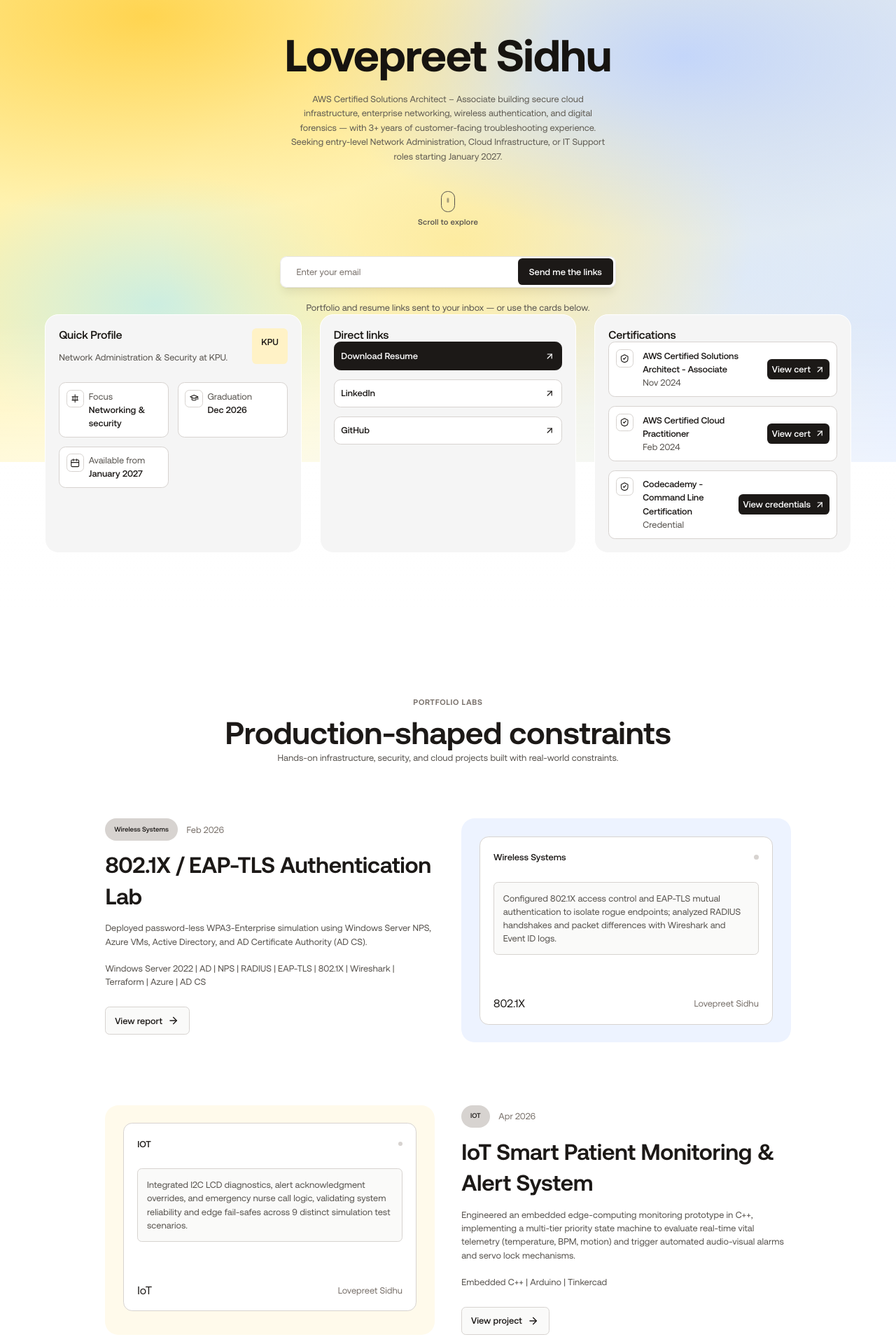
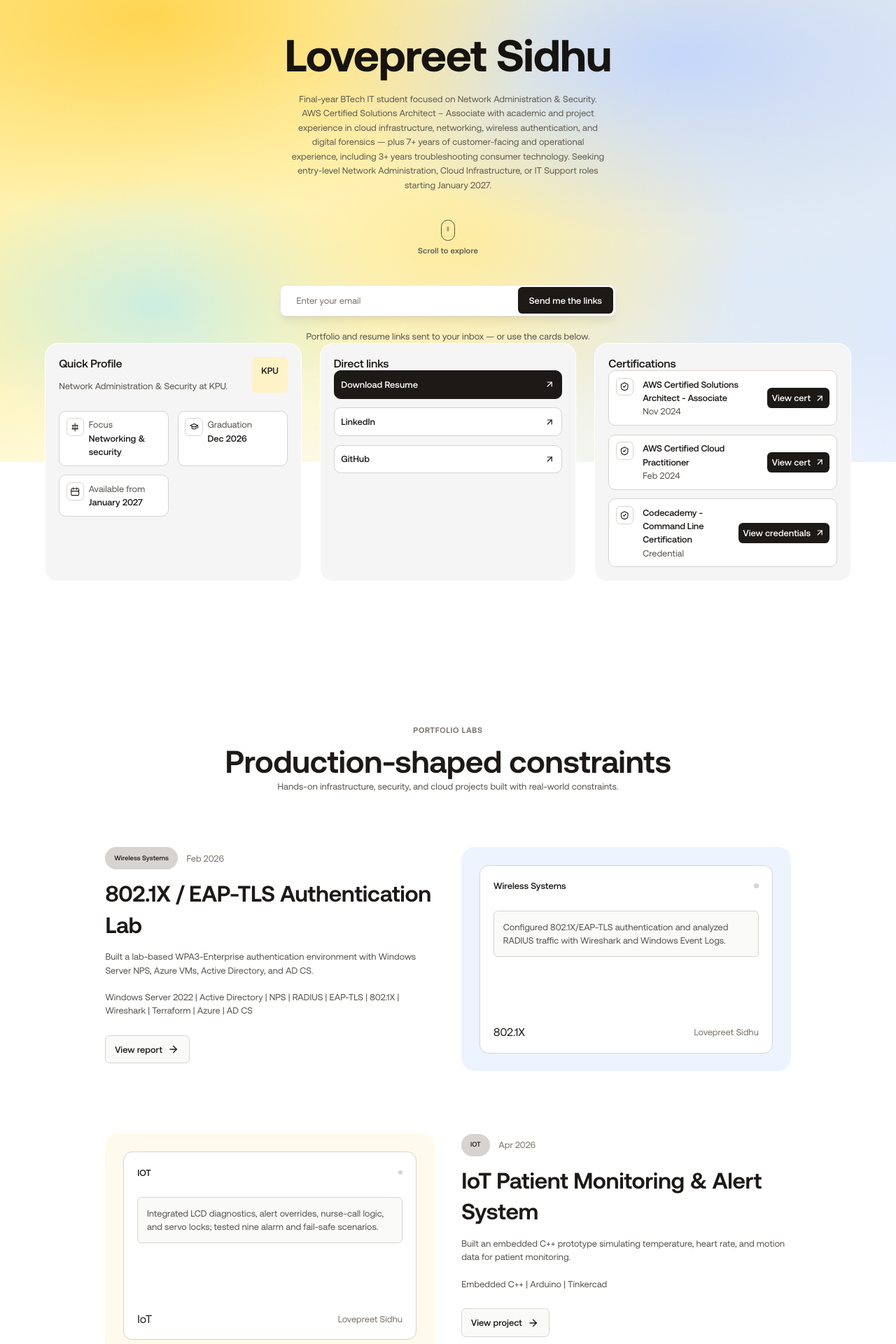
Before and after one commit to lovesidhuy/portfoliowebsite, a React (Vite) app: page / in a window 1280 px wide. Shown: the part 140-2060 px from the top of the page at 70% size. Built offline with nearby package versions, Linux system fonts and the light colour scheme.

Commit message:
Update content to latest resume, replace resume PDF, remove work experience from both portfolios

```diff
--- a/src/components/Experience.jsx
+++ b/src/components/Experience.jsx
@@ -3,9 +3,9 @@ import React from 'react'
 const volunteer = [
   {
     id: 1,
-    title: 'Support Volunteer',
-    company: 'Cystic Fibrosis Canada',
-    period: 'May 2025',
+    title: 'Event Support Volunteer',
+    company: 'Cystic Fibrosis Canada Foundation',
+    period: 'May 2025 · Burnaby, BC',
     bullets: ['Supported logistics coordination and participant assistance at fundraising events.'],
   },
 ]
@@ -15,7 +15,7 @@ function Experience() {
     <section id="experience" className="lg-px-0 bg-base px-2 py-20" data-analytics-section="experience">
       <section>
         <h2 className="font-aeonik font-normal text-rebranding-h2-mobile lg:text-rebranding-h2 text-center text-heading-primary">
-          Experience, education, and proof points
+          Education, certifications, and proof points
         </h2>
         <div className="mt-2 md:mt-8">
           <div className="grid grid-cols-1 justify-items-center gap-2">
--- a/src/components/Footer.jsx
+++ b/src/components/Footer.jsx
@@ -19,7 +19,7 @@ function Footer() {
             <li><span className="mb-2 block font-semibold text-[#79716b]">Portfolio</span></li>
             <li><a className="inline-flex items-center justify-center space-x-0.5 text-body-l text-link-default hover:text-link-hover focus:text-link-hover cursor-pointer font-medium !text-[#1C1917]" href="#projects" data-analytics="nav" data-analytics-label="projects">Projects</a></li>
             <li><a className="inline-flex items-center justify-center space-x-0.5 text-body-l text-link-default hover:text-link-hover focus:text-link-hover cursor-pointer font-medium !text-[#1C1917]" href="#skills" data-analytics="nav" data-analytics-label="skills">Skills</a></li>
-            <li><a className="inline-flex items-center justify-center space-x-0.5 text-body-l text-link-default hover:text-link-hover focus:text-link-hover cursor-pointer font-medium !text-[#1C1917]" href="#experience" data-analytics="nav" data-analytics-label="experience">Experience</a></li>
+            <li><a className="inline-flex items-center justify-center space-x-0.5 text-body-l text-link-default hover:text-link-hover focus:text-link-hover cursor-pointer font-medium !text-[#1C1917]" href="#experience" data-analytics="nav" data-analytics-label="experience">Education</a></li>
             <li><a className="inline-flex items-center justify-center space-x-0.5 text-body-l text-link-default hover:text-link-hover focus:text-link-hover cursor-pointer font-medium !text-[#1C1917]" href={siteUrls.legacyPortfolio} target="_blank" rel="noopener noreferrer" data-analytics="outbound" data-analytics-label="legacy_portfolio_footer_nav">Old portfolio</a></li>
           </ul>
           <ul>
--- a/src/components/Header.jsx
+++ b/src/components/Header.jsx
@@ -14,7 +14,7 @@ function Header({ isMenuOpen, setIsMenuOpen, isScrolled, activeSection = 'about'
     { id: 'about', label: 'About', href: '#top' },
     { id: 'projects', label: 'Projects', href: '#projects' },
     { id: 'skills', label: 'Skills', href: '#skills' },
-    { id: 'experience', label: 'Experience', href: '#experience' },
+    { id: 'experience', label: 'Education', href: '#experience' },
     { id: 'resume_request', label: 'Get links', href: '#contact' },
   ]
 
--- a/src/components/Hero.jsx
+++ b/src/components/Hero.jsx
@@ -84,11 +84,12 @@ function Hero() {
           <span className="whitespace-nowrap"> Sidhu</span>
         </h1>
         <p className="max-w-[60ch] px-2 text-center text-[18px] md:text-[20px] font-normal leading-[28px] md:leading-[32px]">
-          AWS Certified Solutions Architect – Associate building secure cloud
-          infrastructure, enterprise networking, wireless authentication, and digital
-          forensics — with 3+ years of customer-facing troubleshooting experience. Seeking
-          entry-level Network Administration, Cloud Infrastructure, or IT Support roles
-          starting January 2027.
+          Final-year BTech IT student focused on Network Administration &amp; Security. AWS
+          Certified Solutions Architect – Associate with academic and project experience in
+          cloud infrastructure, networking, wireless authentication, and digital forensics —
+          plus 7+ years of customer-facing and operational experience, including 3+ years
+          troubleshooting consumer technology. Seeking entry-level Network Administration,
+          Cloud Infrastructure, or IT Support roles starting January 2027.
         </p>
         <a
           href="#projects"
--- a/src/components/Projects.jsx
+++ b/src/components/Projects.jsx
@@ -15,24 +15,24 @@ const projects = [
     date: 'Feb 2026',
     course: 'Wireless Systems',
     featured: true,
-    stack: 'Windows Server 2022 | AD | NPS | RADIUS | EAP-TLS | 802.1X | Wireshark | Terraform | Azure | AD CS',
+    stack: 'Windows Server 2022 | Active Directory | NPS | RADIUS | EAP-TLS | 802.1X | Wireshark | Terraform | Azure | AD CS',
     bullets: [
-      'Deployed password-less WPA3-Enterprise simulation using Windows Server NPS, Azure VMs, Active Directory, and AD Certificate Authority (AD CS).',
-      'Configured 802.1X access control and EAP-TLS mutual authentication to isolate rogue endpoints; analyzed RADIUS handshakes and packet differences with Wireshark and Event ID logs.',
+      'Built a lab-based WPA3-Enterprise authentication environment with Windows Server NPS, Azure VMs, Active Directory, and AD CS.',
+      'Configured 802.1X/EAP-TLS authentication and analyzed RADIUS traffic with Wireshark and Windows Event Logs.',
     ],
-    url: 'https://github.com/lovesidhuy/portfoliowebsite/blob/gh-pages/wifi_radius_security_report.pdf',
+    url: 'https://lovesidhuy.github.io/portfoliowebsite/wifi_radius_security_report.pdf',
     linkLabel: 'View report',
   },
   {
     id: 2,
-    title: 'IoT Smart Patient Monitoring & Alert System',
+    title: 'IoT Patient Monitoring & Alert System',
     date: 'Apr 2026',
     course: 'IOT',
     featured: true,
     stack: 'Embedded C++ | Arduino | Tinkercad',
     bullets: [
-      'Engineered an embedded edge-computing monitoring prototype in C++, implementing a multi-tier priority state machine to evaluate real-time vital telemetry (temperature, BPM, motion) and trigger automated audio-visual alarms and servo lock mechanisms.',
-      'Integrated I2C LCD diagnostics, alert acknowledgment overrides, and emergency nurse call logic, validating system reliability and edge fail-safes across 9 distinct simulation test scenarios.',
+      'Built an embedded C++ prototype simulating temperature, heart rate, and motion data for patient monitoring.',
+      'Integrated LCD diagnostics, alert overrides, nurse-call logic, and servo locks; tested nine alarm and fail-safe scenarios.',
     ],
     url: 'https://github.com/lovesidhuy/Smart-Patient-Control-System',
   },
@@ -42,10 +42,10 @@ const projects = [
     date: 'Dec 2025',
     course: 'Cloud Computing',
     featured: true,
-    stack: 'AWS (VPC, EC2, S3, IAM) | HTML | CSS | JavaScript | Spring Boot | Docker | MongoDB | Python',
+    stack: 'AWS (VPC, EC2, S3, IAM) | Spring Boot | Docker | MongoDB | Python',
     bullets: [
-      'Designed and deployed a secure AWS environment with VPC segmentation, NAT gateways, bastion hosts, and least-privilege IAM policies for network isolation and controlled access.',
-      'Automated infrastructure operations using Python (Boto3), improving deployment consistency; containerized services with Docker.',
+      'Built an AWS lab environment with VPC segmentation, NAT gateways, bastion hosts, and least-privilege IAM for controlled access.',
+      'Automated AWS deployment/configuration tasks with Python (Boto3) and packaged frontend/backend services with Docker; tested deployments.',
     ],
     url: 'https://github.com/lovesidhuy/STaaS-Cloud-Based-Smart-Drive',
   },
--- a/src/data.jsx
+++ b/src/data.jsx
@@ -109,31 +109,31 @@ export const skills = [
   {
     id: 1,
     title: 'Networking & Security Labs',
-    tags: ['Cisco IOS', 'VLANs', 'STP/RSTP', 'OSPF', 'ACLs', 'NAT', 'Packet Tracer'],
+    tags: ['Cisco IOS', 'VLANs', 'STP/RSTP', 'OSPF', 'ACLs', 'NAT', '802.1X', 'RADIUS/NPS', 'EAP-TLS', 'Wireshark', 'Nmap'],
   },
   {
     id: 2,
-    title: 'Network Security & Identity',
-    tags: ['802.1X', 'WPA3-Enterprise', 'RADIUS/NPS', 'EAP-TLS', 'AD CS', 'Wireshark', 'Nmap'],
-  },
-  {
-    id: 3,
-    title: 'Digital Forensics',
-    tags: ['FTK Imager', 'Autopsy', 'Evidence Acquisition', 'Phishing Analysis', 'Endpoint Hardening'],
-  },
-  {
-    id: 4,
     title: 'Cloud & Infrastructure',
     tags: ['AWS (EC2, VPC, S3, IAM)', 'Azure', 'Docker', 'Terraform'],
   },
   {
+    id: 3,
+    title: 'Systems Administration',
+    tags: ['Windows Server', 'Active Directory', 'NPS', 'Group Policy', 'AD CS', 'Linux'],
+  },
+  {
+    id: 4,
+    title: 'Scripting & Tools',
+    tags: ['Python', 'Bash', 'Boto3', 'SQL', 'Git', 'Microsoft 365'],
+  },
+  {
     id: 5,
-    title: 'Systems Administration & Scripting',
-    tags: ['Windows Server', 'Active Directory', 'NPS', 'Group Policy', 'Linux (Ubuntu, Kali)', 'Python (Boto3)', 'Bash', 'C++', 'SQL', 'Git'],
+    title: 'User Support',
+    tags: ['Windows/macOS', 'iOS/Android', 'Remote Support', 'Hardware Troubleshooting', 'Salesforce', 'CRM/POS Systems', 'Device Setup & Imaging'],
   },
   {
     id: 6,
-    title: 'User Support',
-    tags: ['Windows/macOS/iOS/Android', 'Remote Support', 'Hardware Troubleshooting', 'CRM/Ticketing', 'Device Setup & Imaging'],
+    title: 'Professional Strengths',
+    tags: ['Communication', 'Troubleshooting', 'Documentation', 'Training', 'Teamwork', 'Adaptability', 'Time Management'],
   },
 ]
```
Also changed, not shown: public/old-site/index.html (+1 -1 lines), 1 other file (tests, documents, lock files or other folders).
